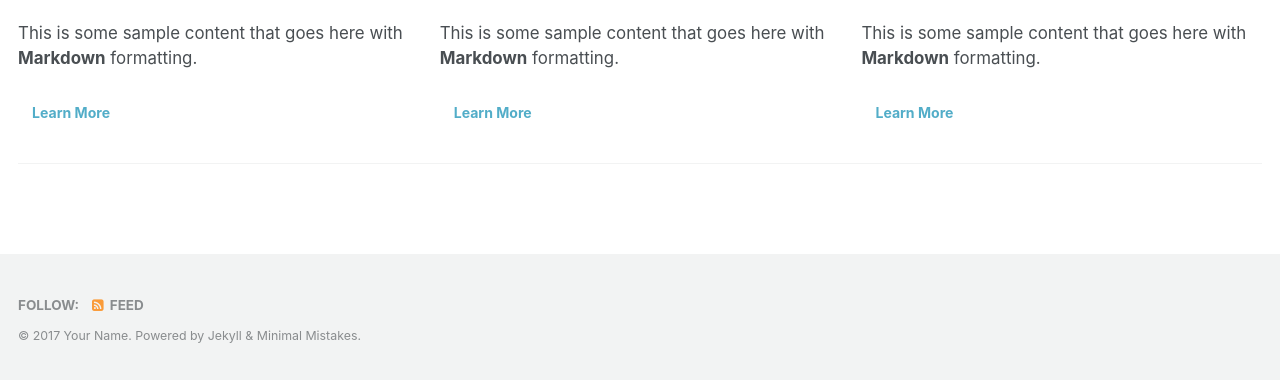
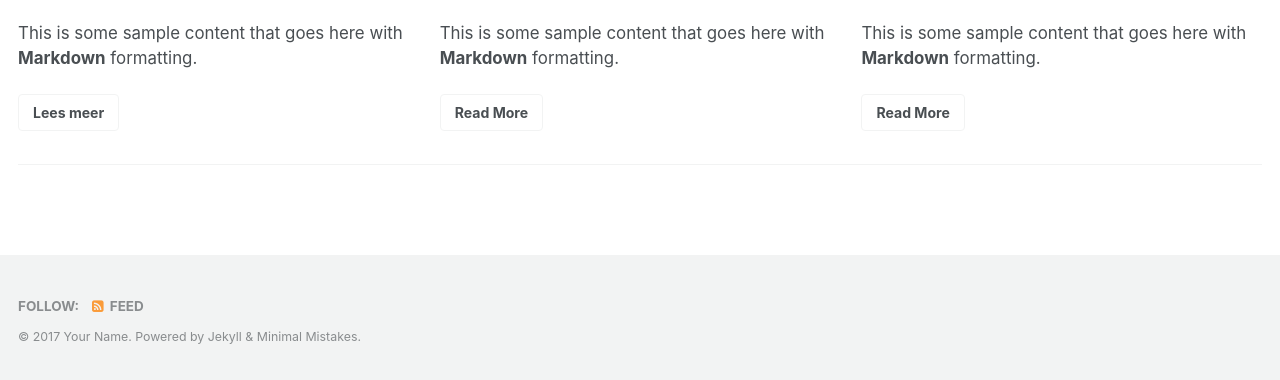
Before and after one commit to twinmum1/zie-ontwikkeling, a Jekyll site: the page built from _pages/featurelist.md, in a window 1280 px wide. Shown: the part 1011-1391 px from the top of the page. Built offline with Jekyll 4.4.1, drawn with Linux system fonts in a browser that asks for light colours.

Commit message:
Update featurelist.md

```diff
--- a/_pages/featurelist.md
+++ b/_pages/featurelist.md
@@ -24,15 +24,21 @@ feature_row:
     alt: "placeholder image 1"
     title: "Mens Ontwikkeling"
     excerpt: "This is some sample content that goes here with **Markdown** formatting."
+    btn_label: "Lees meer"
+    btn_class: "btn--inverse"
   - image_path: /assets/images/team.jpg
     url: /team/
     alt: "placeholder image 2"
     title: "Team Ontwikkeling"
     excerpt: "This is some sample content that goes here with **Markdown** formatting."
+    btn_label: "Read More"
+    btn_class: "btn--inverse"
   - image_path: /assets/images/organisatie.jpg
     url: /organisatie/
     title: "Organisatie Ontwikkeling"
     excerpt: "This is some sample content that goes here with **Markdown** formatting."
+    btn_label: "Read More"
+    btn_class: "btn--inverse"
 ---
 
 {% include feature_row %}
```
